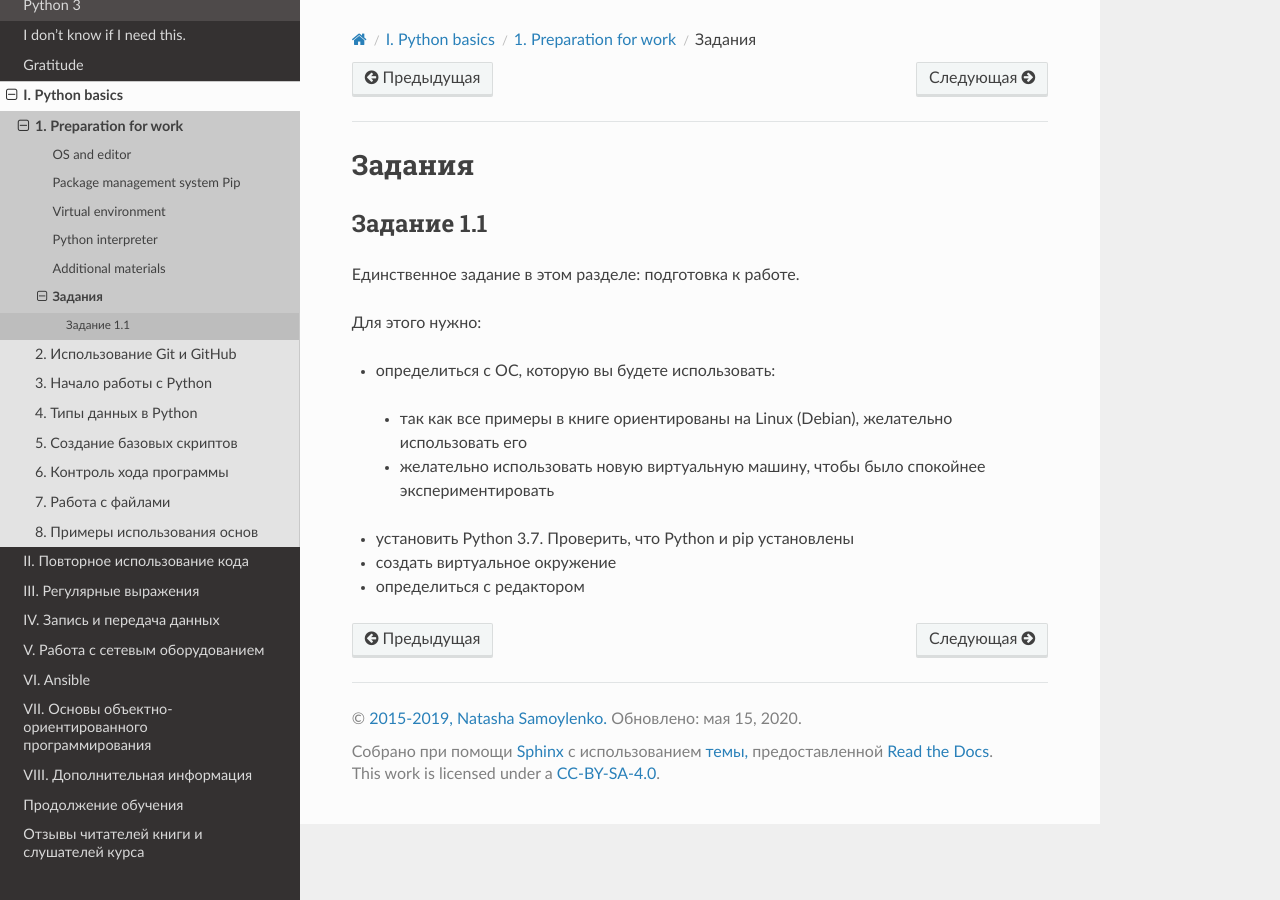
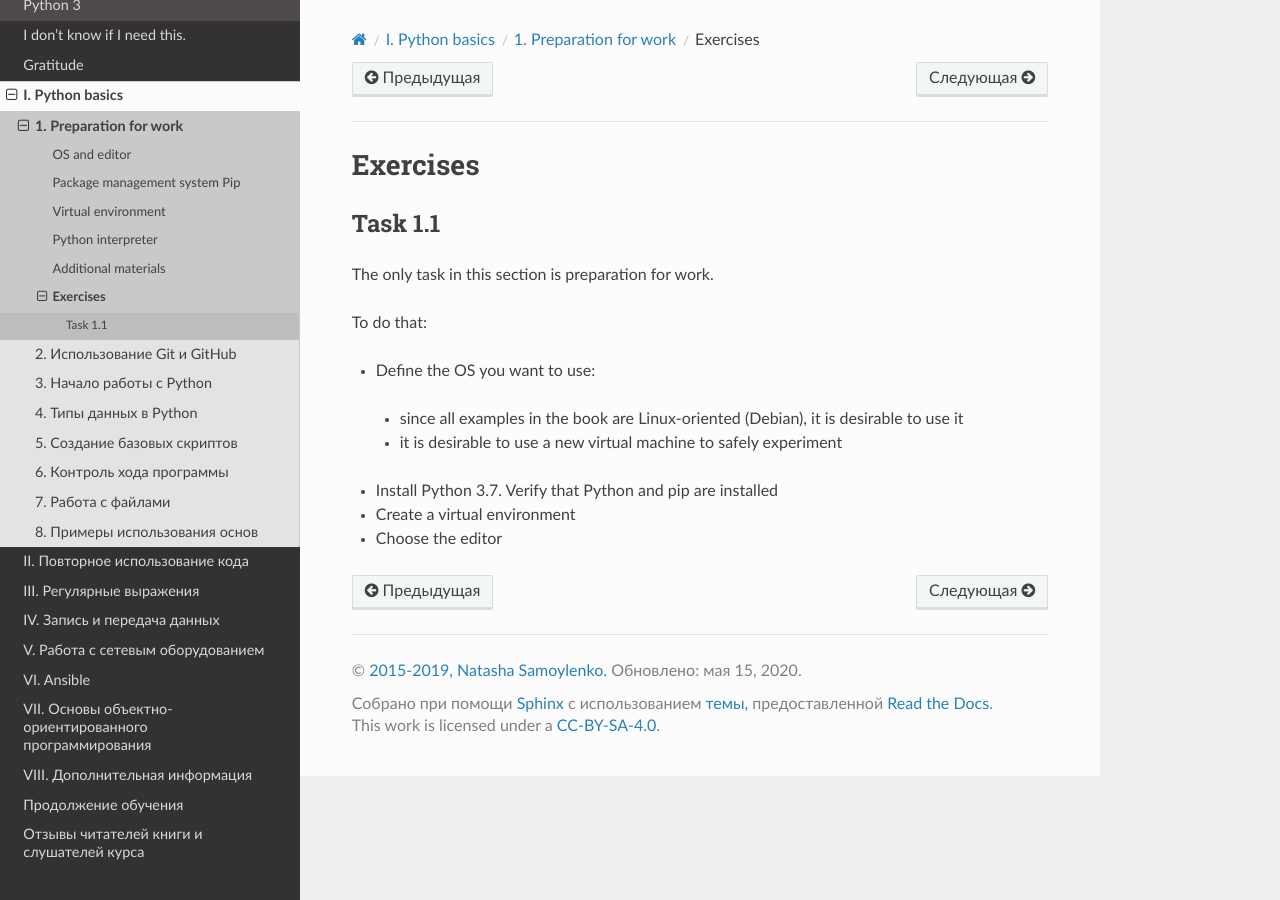
Before and after one commit to Aidar5/nattoeng, a Sphinx documentation site: the page built from docs/source/exercises/01_exercises.rst, in a window 1280 px wide. Built offline with Sphinx 7.4.7 and the Read the Docs theme 2.0.0, drawn with Linux system fonts in a browser that asks for light colours; pages that are not in the unit, such as notebooks, are missing from menus.

Commit message:
Update 01_exercises.rst

```diff
--- a/docs/source/exercises/01_exercises.rst
+++ b/docs/source/exercises/01_exercises.rst
@@ -2,23 +2,21 @@
 
    \newpage
 
-Задания
+Exercises
 ~~~~~~~
 
-Задание 1.1
+Task 1.1
 ^^^^^^^^^^^
 
-Единственное задание в этом разделе: подготовка к работе.
+The only task in this section is preparation for work.
 
-Для этого нужно:
+To do that:
 
-*  определиться с ОС, которую вы будете использовать:
+*  Define the OS you want to use:
 
-  * так как все примеры в книге ориентированы на Linux (Debian),
-    желательно использовать его
-  * желательно использовать новую виртуальную машину, чтобы было
-    спокойнее экспериментировать
+  * since all examples in the book are Linux-oriented (Debian), it is desirable to use it
+  * it is desirable to use a new virtual machine to safely experiment
 
-*  установить Python 3.7. Проверить, что Python и pip установлены
-*  создать виртуальное окружение
-*  определиться с редактором
+*  Install Python 3.7. Verify that Python and pip are installed
+*  Create a virtual environment
+*  Choose the editor
```
